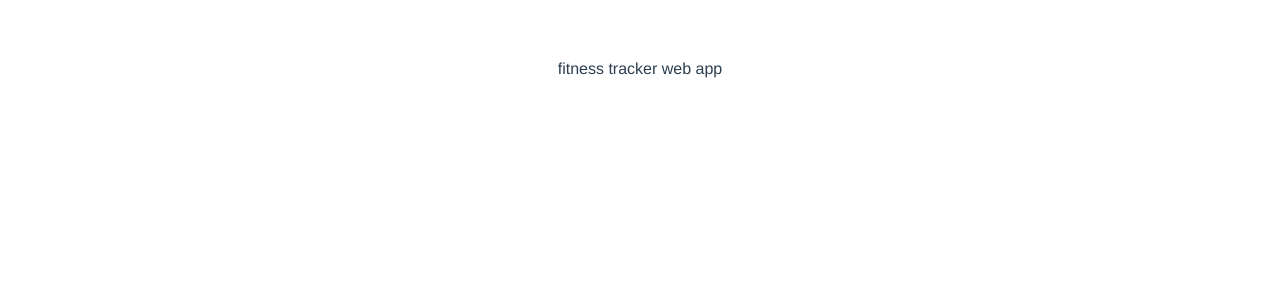
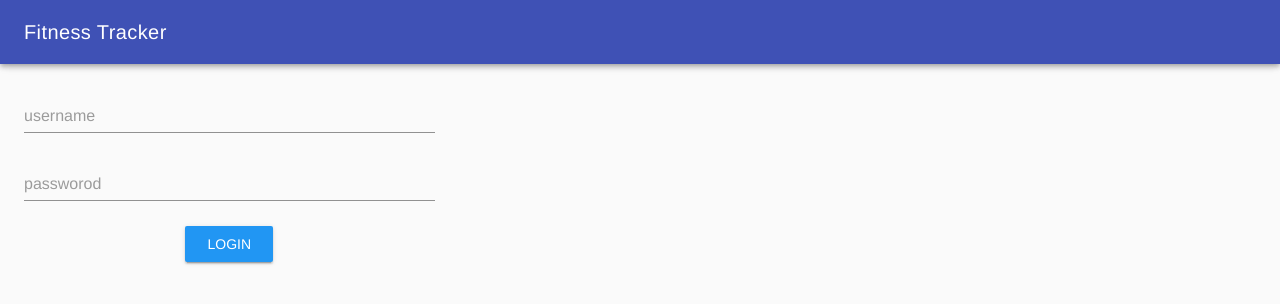
Before and after one commit to yaswanthsaikumar/Myprojectspring2019, a Vue app: page /#/login in a window 1280 px wide. Shown: the top 304 px of the page. Built offline with nearby package versions, Linux system fonts and the light colour scheme.

Commit message:
added vuetify

```diff
--- a/package.json
+++ b/package.json
@@ -20,7 +20,8 @@
     "express-session": "^1.15.6",
     "mongoose": "^5.4.19",
     "vue": "^2.6.10",
-    "vue-router": "^3.0.2"
+    "vue-router": "^3.0.2",
+    "vuetify": "^1.5.9"
   },
   "devDependencies": {
     "@babel/core": "^7.4.3",
--- a/src/App.vue
+++ b/src/App.vue
@@ -1,8 +1,11 @@
 <template>
-  <div id="app">
-    <p>fitness tracker web app</p>
-    <!-- <router-view></router-view> -->
-  </div>
+  <v-app id="app">
+    <v-toolbar color="indigo" dark fixed app>
+      <!-- <v-toolbar-side-icon @click.stop="drawer = !drawer"></v-toolbar-side-icon> -->
+      <v-toolbar-title>Fitness Tracker</v-toolbar-title>
+    </v-toolbar>
+    <router-view></router-view>
+  </v-app>
 </template>
 
 <script>
--- /dev/null
+++ b/src/pages/Home.vue
@@ -0,0 +1,12 @@
+<template>
+    <div class="home">
+        <p>fitness tracker web app</p>
+    </div>
+</template>
+
+<script>
+export default {
+    name: "Home"
+}
+
+</script>
--- /dev/null
+++ b/src/pages/Login.vue
@@ -0,0 +1,17 @@
+<template>
+    <v-container class="login-form" text-xs-center fluid>
+        <v-layout row wrap xs12>
+            <v-flex xs4 align-self-center>
+                <v-text-field placeholder="username"></v-text-field>
+                <v-text-field placeholder="passworod" :type="'password'"></v-text-field>
+                <v-btn color="info">Login</v-btn>
+            </v-flex>
+        </v-layout>
+    </v-container>
+</template>
+
+<script>
+export default {
+    name: "Login"
+}
+</script>
--- /dev/null
+++ b/src/pages/SignUp.vue
@@ -0,0 +1,14 @@
+<template>
+    <div class="signup-form">
+        <input type="text" placeholder="username">
+        <input type="text" placeholder="email">
+        <input type="password" placeholder="password">
+        <button>sign up</button>
+    </div>
+</template>
+
+<script>
+export default {
+    name: 'SignUp'
+}
+</script>
--- /dev/null
+++ b/src/router/index.js
@@ -0,0 +1,26 @@
+import Vue from 'vue';
+import Router from 'vue-router';
+import Login from '../pages/Login.vue';
+import SignUp from '../pages/SignUp.vue';
+import Home from '../pages/Home.vue';
+
+Vue.use(Router);
+export default new Router({
+  routes: [
+    {
+      path: '/',
+      name: 'home',
+      component: Home,
+    },
+    {
+      path: '/login',
+      name: 'login',
+      component: Login,
+    },
+    {
+      path: '/signup',
+      name: 'signup',
+      component: SignUp,
+    },
+  ],
+});
```
Also changed, not shown: src/main.js (+6 -2 lines), 1 other file (tests, documents, lock files or other folders).
